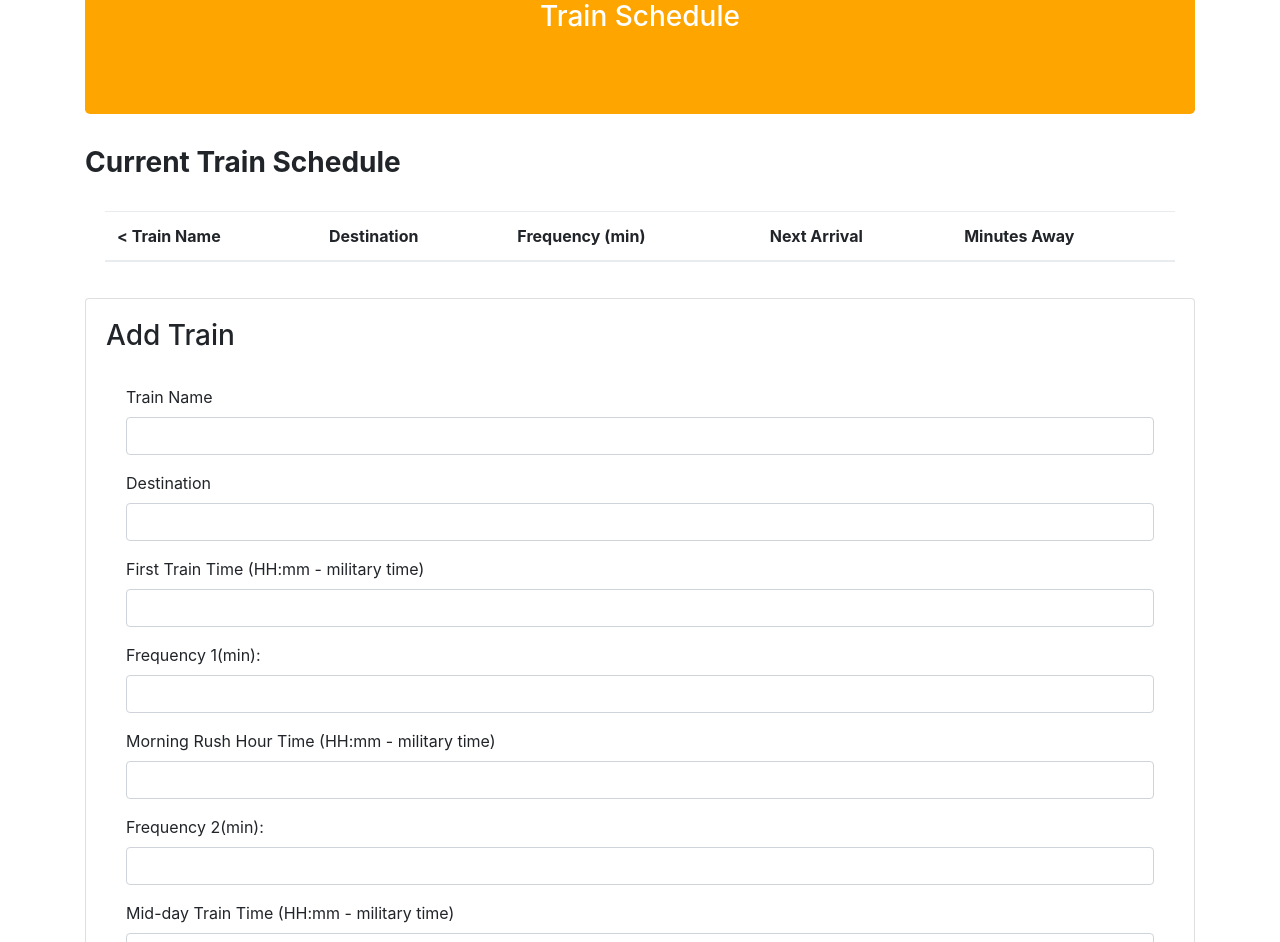
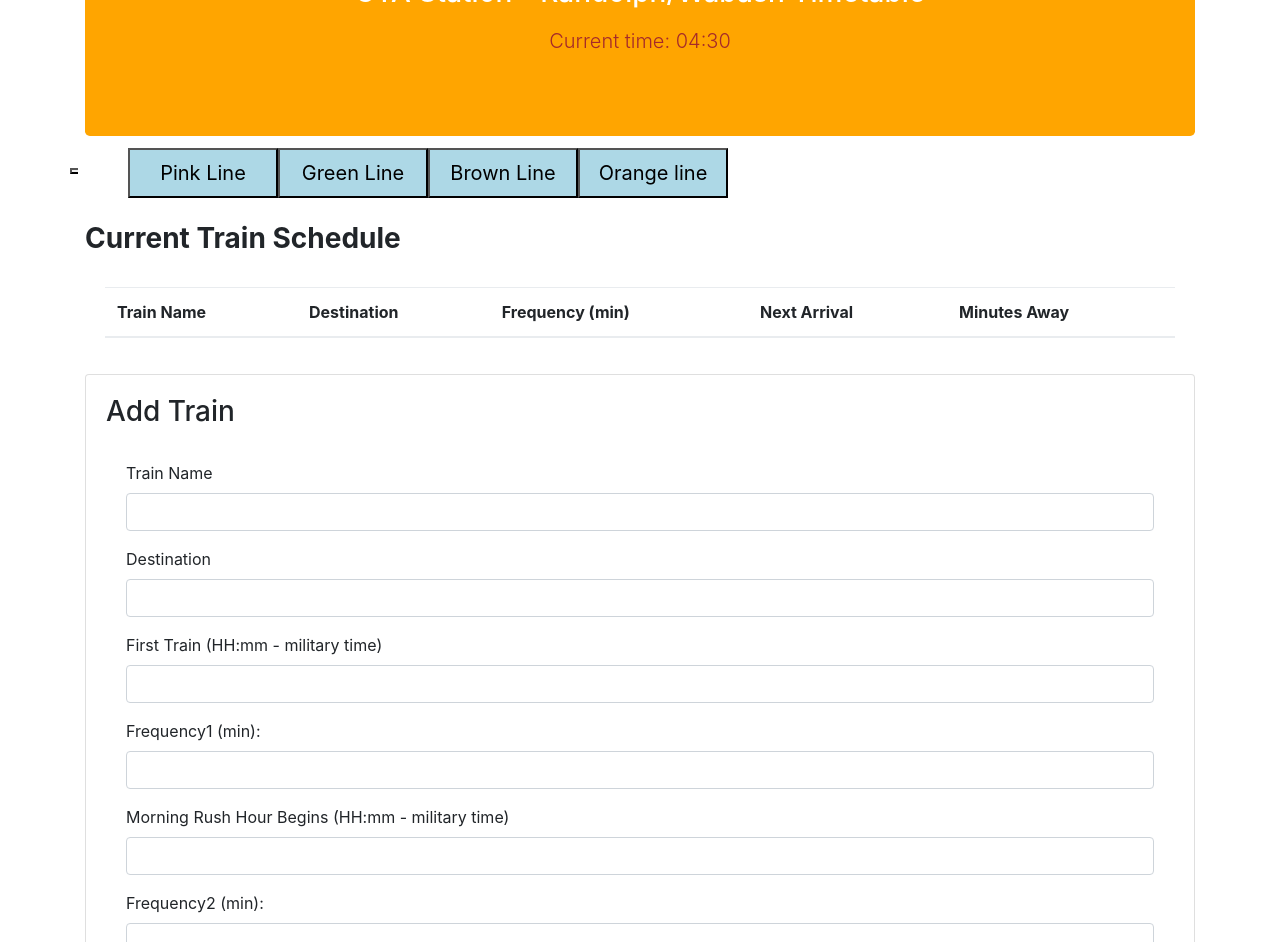
Before and after one commit to edudek002/TrainScheduler, a plain HTML site: page index.html in a window 1280 px wide. Shown: the part 152-1094 px from the top of the page. Drawn offline with nearby package versions, Linux system fonts and the light colour scheme; no server answers.

Commit message:
buttons added

```diff
--- /dev/null
+++ b/assets/css/style.css
@@ -0,0 +1,21 @@
+#timeChicago {
+font: 30px;
+color: brown;
+}
+
+#PDF {
+	position: absolute;
+	top: 300px;
+	width: 700px;
+	height: 50px;
+	background: white;
+	color: black;
+}
+
+.line {
+
+width: 150px;
+height:50px;
+background: lightblue;
+color: black;
+}
--- a/assets/javascript/a.js
+++ b/assets/javascript/a.js
@@ -1,29 +1,47 @@
-// START CODING BELOW!!
+  var topics =["Pink Line", "Green Line", "Brown Line", "Orange line"];
+
+// function that creates buttons to access PDF
+
+
+function renderButtons(){
+
+    $("#PDF").empty();
+
+      for (var i=0; i<topics.length; i++){
+
+      var button = $("<button>");
+      button.addClass("line");
+      button.attr("data-train", topics[i]);
+      button.text(topics[i]);
+      button.attr('<img src="assets/images/brownLine.pdf">')
+      $("#PDF").append(button);
+      console.log(topics[i])
+    };
+}
+
+renderButtons();
+
+
+
+
+  var scheduleImage = $("<img>");
 
   // Initialize Firebase
 
-
-  // Initialize Firebase
   var config = {
-
-    apiKey: "AIzaSyCqyNPiGOGnoUhnTSSkWm_KvGV9SMhEGUg",
-    authDomain: "test-project-aabef.firebaseapp.com",
-    databaseURL: "https://test-project-aabef.firebaseio.com",
-    projectId: "test-project-aabef",
-    storageBucket: "test-project-aabef.appspot.com",
-    messagingSenderId: "520120387096"
+    apiKey: "AIzaSyC9BxbOBZF8Da84yKPBauumhif0d7S-TKw",
+    authDomain: "trainschedule-4f72a.firebaseapp.com",
+    databaseURL: "https://trainschedule-4f72a.firebaseio.com",
+    projectId: "trainschedule-4f72a",
+    storageBucket: "",
+    messagingSenderId: "606257671786"
   };
 
-
-
   firebase.initializeApp(config);
-
 
   // Create a variable to reference the database
 
   var database = firebase.database();
-
-
 
   // Initial Values
 
@@ -41,15 +59,21 @@
   var frequency5 = "";
   var currentTime ="";
   var convertedTime = "";
+  //Empty values in the table
+  var trainName = "";
+  var trainDestination = "";
+  var trainFrequency = "";
+  var nextArrival = "";
+  var minAway = "";
 
-  //Update current time every minute and display it
+  //This function updates current time and displays it in jumbotron
 
   function updateTime(){
 
     currentTime = moment();
     convertedTime = moment(currentTime).format("HH:mm");
     console.log("Current Time: " + convertedTime);
-    $("#timeChicago").html( "Current time in Chicago: "+ convertedTime );
+    $("#timeChicago").html( "Current time: "+ convertedTime );
   }
 
   updateTime();
@@ -62,7 +86,7 @@
   //----------------------------------CLICK EVENT FOR ADDING NEW TRAINS-------------------------
 
   $("#add-user").on("click", function(event) {
-    // Don't refresh the page!
+    // Don't refresh the page
     event.preventDefault();
 
     // Storing and retrieving the most recent user.
@@ -101,7 +125,6 @@
     // Uploads data to database
     database.ref().push(newTrain);
 
-
     console.log(newTrain.name);
     console.log(newTrain.destination);
 
@@ -131,10 +154,10 @@ database.ref().on("child_added", function(childSnapshot, prevChildKey) {
 
   console.log(childSnapshot.val());
 
-  //Store everything into a variable
+  //Stores everything into a variable
 
-  var trainName = childSnapshot.val().name;
-  var trainDestination = childSnapshot.val().destination;
+  trainName = childSnapshot.val().name;
+  trainDestination = childSnapshot.val().destination;
   var trainStart1 = childSnapshot.val().start1;
   var trainStart2 = childSnapshot.val().start2;
   var trainStart3 = childSnapshot.val().start3;
@@ -146,7 +169,7 @@ database.ref().on("child_added", function(childSnapshot, prevChildKey) {
   var trainFrequency4 = childSnapshot.val().frequency4;
   var trainFrequency5 = childSnapshot.val().frequency5;
 
-  //Train Info
+  //Train Info for 5 different segments
   console.log(trainName);
   console.log(trainDestination);
   console.log(trainStart1);
@@ -164,10 +187,6 @@ database.ref().on("child_added", function(childSnapshot, prevChildKey) {
 
   //-------------------------UPDATE TIME-----------------------------------
 
-  //Update current time
-
-//function updateTable(){
-
   var randomFormat = "HH:mm";
 
   var convertedTime1 = moment(trainStart1, randomFormat);
@@ -178,7 +197,7 @@ database.ref().on("child_added", function(childSnapshot, prevChildKey) {
 
   //minSince:  the the time since the first train Start time
 
-
+  //This function updates nextArrival and minAway (see console) but doesn't write it to the table
   function updateminSince(){
 
     minSince1=moment(convertedTime1).diff(moment(), "minutes")
@@ -216,66 +235,37 @@ function updateminSince(){
       minSince=-minSince1;
       console.log("First train");
     }
-
-  console.log("Minutes since the last period start time" + minSince);
+    console.log("Minutes since the start of the last segment = " + minSince);
 
   }
+
   updateminSince();
 
+  setInterval(function(){
+      updateminSince();
+      },60000);
+
+
+  //minAway: the time to the next train
+
+  minAway = trainFrequency-minSince%trainFrequency;
+  var nextTrainMin = moment().add(minAway, "minutes");
+  nextArrival = moment(nextTrainMin).format("HH:mm");
+
+  console.log("Arrival Time: " + nextArrival);
+
+
+  $("#train-table > tbody").append("<tr><td>" + trainName + "</td><td>" + trainDestination + "</td><td>" +
+   trainFrequency + "</td><td>" + nextArrival + "</td><td>" + minAway + "</td></tr>");
+
+  /* Here I would load the new table every minute, but when I try to do that I get an error message
 
 
   setInterval(function(){
-    updateminSince();
-    },4000);
+    $("#train-table > tbody" ).load("<tr><td>" + trainName + "</td><td>" + trainDestination + "</td><td>" +
+    trainFrequency + "</td><td>" + nextArrival + "</td><td>" + minAway + "</td></tr>"  );
+  }, 60000);
 
-
-
-
-
-  //minAway to the next train
-  var minAway = trainFrequency-minSince%trainFrequency;
-  var nextTrainMin = moment().add(minAway, "minutes");
-  var nextArrival = moment(nextTrainMin).format("HH:mm");
-
-  console.log("Arrival Time: " + nextArrival);
-
-  $("#TrainName").text(trainName);
-  $("#Destination").text(trainDestination);
-  $("#Frequency").text(trainFrequency);
-  $("#NextArrival").text(nextArrival);
-  $("MinutesAway").text(minAway);
-
-
-
-  //$("#train-table > tbody").append("<tr><td>" + trainName + "</td><td>" + trainDestination + "</td><td>" +
-   //trainFrequency + "</td><td>" + nextArrival + "</td><td>" + minAway + "</td></tr>");
-
-
-
-
-
-  //setTimeout(function(){
-  //  emptyTable();
-  //  },9000);
-
-
-
-
-
-
-
-  //setInterval(function(){
-    //updateTable();
-    //},4000);
-
+  */
 
 });
-
-
-
-    /*  // Handle the errors
-    }, function(errorObject) {
-      console.log("Errors handled: " + errorObject.code);
-    });
-
-    */
--- a/index.html
+++ b/index.html
@@ -13,45 +13,46 @@
 
     <script src="https://cdn.jsdelivr.net/momentjs/2.12.0/moment.min.js"></script>
 
+    <link rel="stylesheet" type="text/css" href="assets/css/style.css">
+
   </head>
 
   <body>
 
     <div class="container">
 
-      <div id="timeChicago">Here goes time = </div>
-
-
-
       <!-- Section on the left-->
 
       <div class="jumbotron text-center" style="background-color: orange; color:white">
-          <h1 class="display4">ANYTIME IS TRAIN TIME</h1>
-          <p class="lead"><h3>Train Schedule</h3></p>
+        <h1 class="display4">Chicago Transit Authority</h1>
+        <p class="lead"><h3>CTA Station - Randolph/Wabash Timetable</h3></p>
+        <p class="lead" id="timeChicago"></p>
       </div>
 
-
-
-        <!-- Gems are displayed here-->
+      <div class="row">
+        <button><h5 id="PDF"></h5></button>
+      </div>
 
       <div class="row">
 
         <div class="col-lg-12">
 
-        <!-- Current Employees-->
+        <!-- Current Trains-->
           <div class="card-primary">
             <div class="card-heading">
+              <br>
+              <br>
               <h3 class="card-title"><strong>Current Train Schedule</strong></h3>
             </div>
             <div class="card-body">
               <table class="table table-hover" id='train-table'>
                 <thead>
                   <tr>
-                    <th id ="TrainName">< Train Name</th>
-                    <th id="Destination">Destination</th>
-                    <th id="Frequency">Frequency (min)</th>
-                    <th id="NextArrival">Next Arrival</th>
-                    <th id="MinutesAway">Minutes Away</th>
+                    <th>Train Name<div id ="TrainName"></div></th>
+                    <th>Destination<div id="Destination"></div></th>
+                    <th>Frequency (min)<div id="Frequency"></div></th>
+                    <th>Next Arrival<div id="NextArrival"></div></th>
+                    <th>Minutes Away<div id="MinutesAway"></div></th>
                   </tr>
                 </thead>
                 <tbody>
@@ -60,15 +61,12 @@
             </div>
           </div>
 
-
-
-      <!--Final number of wins (wins - losses) are displayed here-->
-
           <div class="card card-body">
 
             <div class="card-body-heading">
                   <h3 class="card-title">Add Train</h3>
             </div>
+
             <div class="card-body">
 
               <form role="form">
@@ -76,74 +74,65 @@
                   <label for="name-input">Train Name</label>
                   <input class="form-control" id="name-input" type="text">
                 </div>
+
                 <div class="form-group">
                   <label for="destination-input">Destination</label>
                   <input class="form-control" id="destination-input" type="text">
                 </div>
+
                 <div class="form-group">
-                  <label for="start1-input">First Train Time (HH:mm - military time)</label>
+                  <label for="start1-input">First Train (HH:mm - military time)</label>
                   <input class="form-control" id="start1-input" type="text">
                 </div>
 
                 <div class="form-group">
-
-                  <label for="frequency1-input">Frequency 1(min):</label>
+                  <label for="frequency1-input">Frequency1 (min):</label>
                   <input class="form-control" id="frequency1-input" type="text">
-
                 </div>
 
                 <div class="form-group">
-                  <label for="start2-input">Morning Rush Hour Time (HH:mm - military time)</label>
+                  <label for="start2-input">Morning Rush Hour Begins (HH:mm - military time)</label>
                   <input class="form-control" id="start2-input" type="text">
                 </div>
 
                 <div class="form-group">
-
-                  <label for="frequency2-input">Frequency 2(min):</label>
+                  <label for="frequency2-input">Frequency2 (min):</label>
                   <input class="form-control" id="frequency2-input" type="text">
-
                 </div>
 
                 <div class="form-group">
-                  <label for="start3-input">Mid-day Train Time (HH:mm - military time)</label>
+                  <label for="start3-input">Mid-day Schedule Begins (HH:mm - military time)</label>
                   <input class="form-control" id="start3-input" type="text">
                 </div>
 
                 <div class="form-group">
-
-                  <label for="frequency3-input">Frequency 3(min):</label>
+                  <label for="frequency3-input">Frequency3 (min):</label>
                   <input class="form-control" id="frequency3-input" type="text">
-
                 </div>
 
                 <div class="form-group">
-                  <label for="start4-input">Evening Rush Hour Time (HH:mm - military time)</label>
+                  <label for="start4-input">Evening Rush Hour Begins (HH:mm - military time)</label>
                   <input class="form-control" id="start4-input" type="text">
                 </div>
 
                 <div class="form-group">
-
-                  <label for="frequency4-input">Frequency 4(min):</label>
+                  <label for="frequency4-input">Frequency4 (min):</label>
                   <input class="form-control" id="frequency4-input" type="text">
-
                 </div>
 
                 <div class="form-group">
-                  <label for="start5-input">Late Evening Train Time (HH:mm - military time)</label>
+                  <label for="start5-input">Late Evening Schedule Begins (HH:mm - military time)</label>
                   <input class="form-control" id="start5-input" type="text">
                 </div>
 
                 <div class="form-group">
-
-                  <label for="frequency5-input">Frequency 5(min):</label>
+                  <label for="frequency5-input">Frequency5 (min):</label>
                   <input class="form-control" id="frequency5-input" type="text">
-
                 </div>
 
                 <button class="btn btn-default" id="add-user" type="submit">Submit</button>
               </form>
             </div>
-
           </div>
         </div>
       </div>
@@ -151,7 +140,7 @@
 
 
   <!-- JAVASCRIPT  -->
-    <!-- ========================================= -->
+  <!-- ================================================================================================== -->
 
   <script type="text/javascript" src="https://cdnjs.cloudflare.com/ajax/libs/jquery/3.2.1/jquery.min.js"></script>
 
```
Also changed, not shown: assets/images/image2.png (added). Lines whose indentation alone changed are shown as unchanged.
